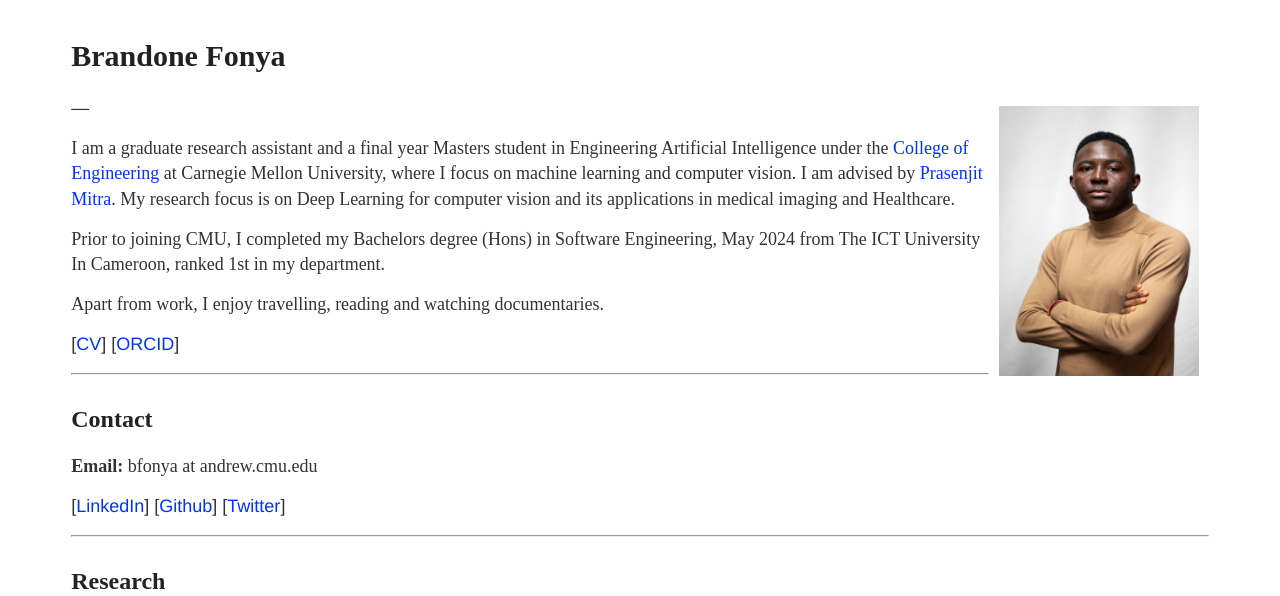
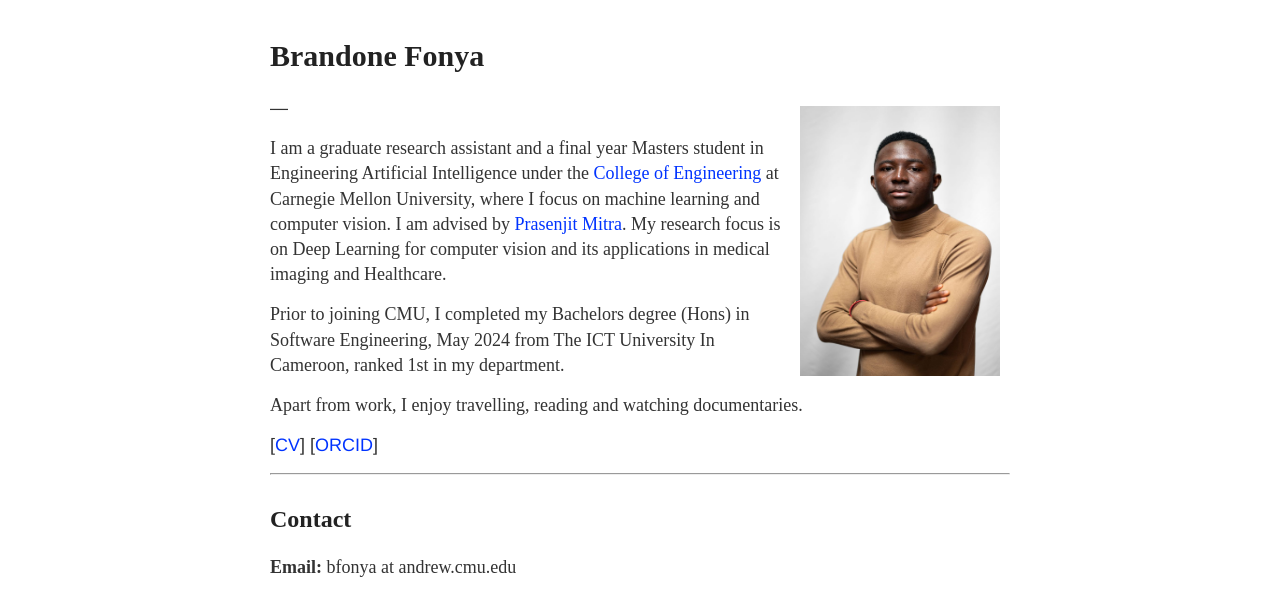
Before and after one commit to FonyaBrandone/FonyaBrandone.github.io, a Jekyll site: the page built from index.md, in a window 1280 px wide. Shown: the top 596 px of the page. Built offline with Jekyll 4.4.1, drawn with Linux system fonts in a browser that asks for light colours; grey boxes are pictures that could not be loaded.

Commit message:
Updated body container width

```diff
--- a/css/main.scss
+++ b/css/main.scss
@@ -17,7 +17,7 @@
 
 .container {
   margin: 0 auto;
-  max-width: 90%;
+  max-width: 740px;
   padding: 0 10px;
   width: 100%;
 }
```
